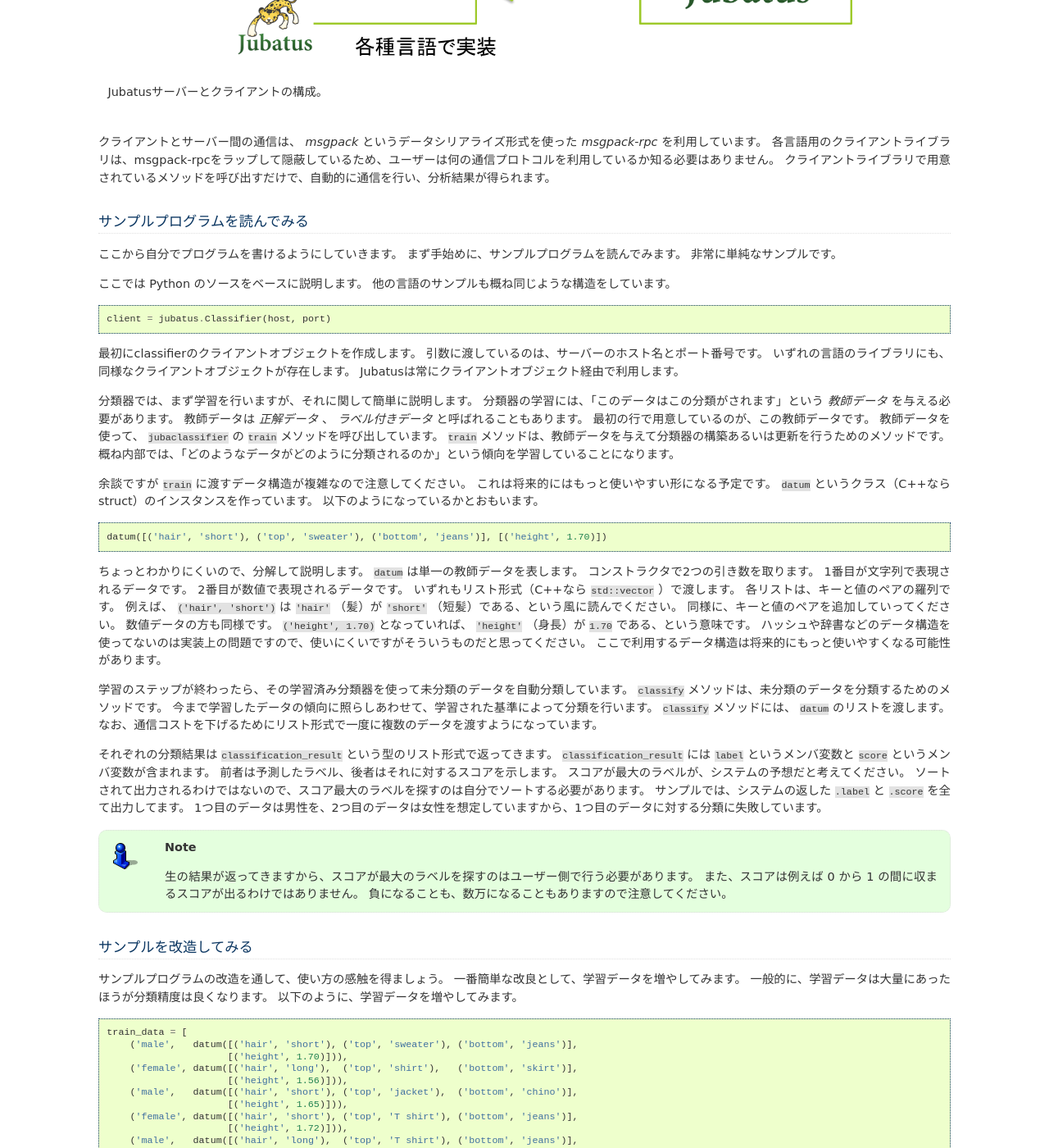
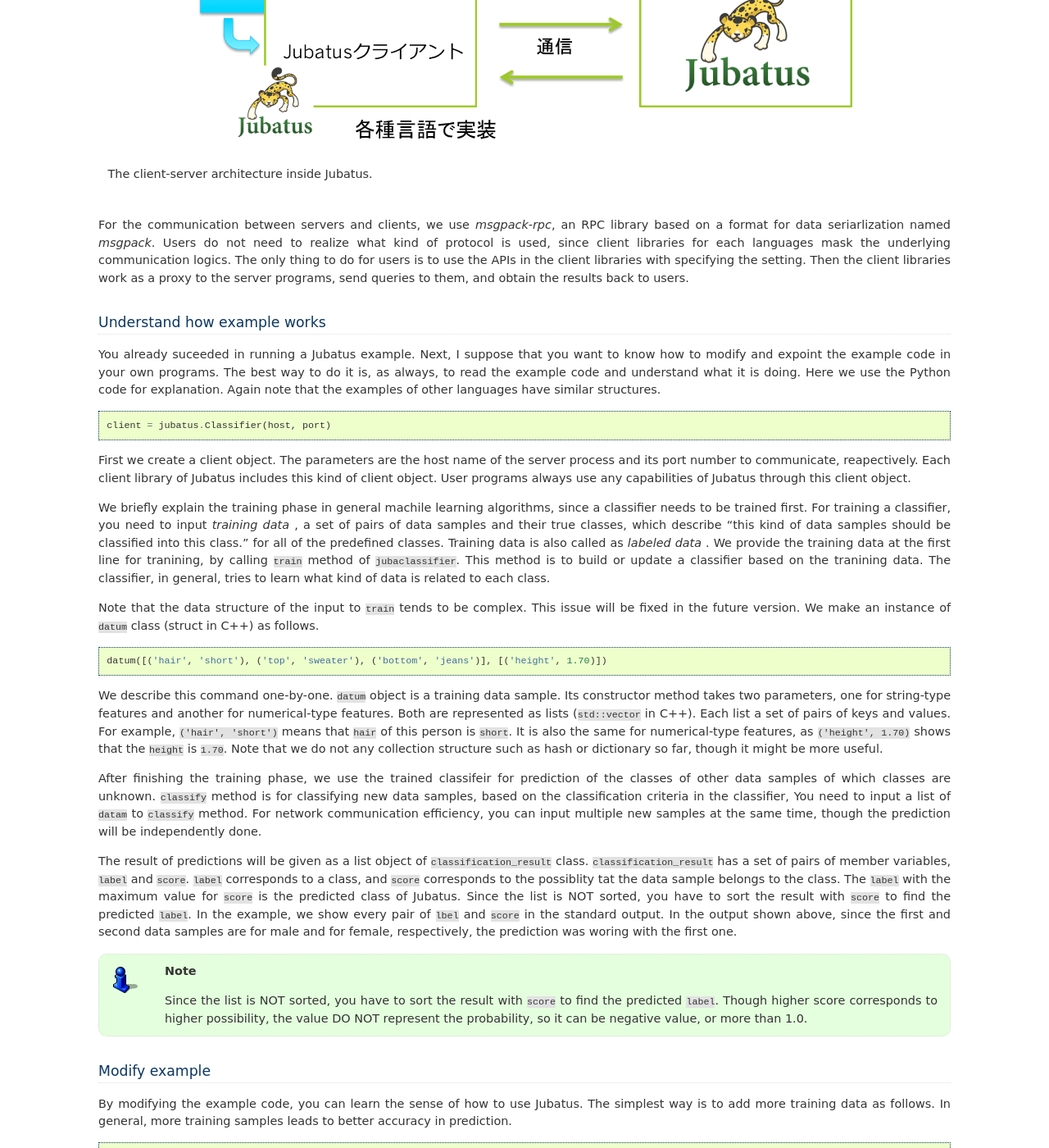
Before and after one commit to jubatus/handson-text, a Sphinx documentation site: the page built from en/source/run_jubatus.rst, in a window 1280 px wide and 1400 px high, scrolled down 1691 px. Shown: the whole window at 82% size. Built offline with Sphinx 7.4.7, drawn with Linux system fonts in a browser that asks for light colours; formulas are drawn with MathJax 3; some of the changed text lies outside the part shown.

Commit message:
translate run_jubatus.rst in English

```diff
--- a/en/source/run_jubatus.rst
+++ b/en/source/run_jubatus.rst
@@ -1,21 +1,20 @@
-=====================
- Jubatusを使ってみる
-=====================
+===================
+ How to use Jubatus
+===================
 
-まずはJubatusを起動して、実際にデータを流すところまで手を動かしてみましょう。
-サンプルソースを読み解きながら、どのように使えば良いのかを解説します。
+We will show you how to start and put data into Jubatus, using an example of source code.
 
 
-Jubatusを起動する
-=================
+Starting Jubatus
+================
 
-ではJubatusを起動します。
-先ほど説明した通り、Jubatusは複数の機械学習器を持っています。
-今日使うのは、分類器(classifier)です。
-Jubatusは機械学習器ごとに異なるコマンドで起動します。
-分類器は ``jubaclassifier`` コマンドです。
+First, we start running Jubatus.
+As we described in the previous section, Jubatus has a set of learners for machine learning tasks.
+This time we will use the classifier for classification problem.
+For each learner, Jubatus provides different command to start.
+Classifier will be run with ``jubaclassifier``.
 
-分類器を起動してみましょう。
+Here is the simple command to run it.
 
 ::
 
@@ -25,8 +24,8 @@
   options:
   ... [略]
 
-Jubatusの各サーバーの起動には、設定ファイルを指定する必要があります。
-ターミナルから以下のコマンドを叩いてみてください。
+Oops, you need to specify an option.
+Run the following command again on your terminal.
 
 ::
 
@@ -34,41 +33,42 @@
 
 .. note::
 
-   0.4.0以前までは、起動後に設定を読み込ませていましたが、0.4.0以降では起動時に指定する必要があります。
+   For the older versions of Jubatus than 0.4.0, configuration file is given after started. For later versions, you need it at the start.
+
+The path for option ``-f`` is to a configuration file.
+``/opt/jubtus/share/jubatus/`` is the installation path of Jubatus and you have a sample configuration file ``pa1.json`` under it for ``jubaclassifier``.
+We will explain what is in the configuration in the next section.
+If you have any error message after this command, Jubatus has started successfully. Congratulations!
 
 
-``-f`` で指定しているのは設定ファイルです。
-デフォルトでサンプルの設定が配布されているので、そのサンプル設定を読み込ませています。
-設定に関しては、次の章で解説します。
-上記のコマンドでエラーが表示されなければjubaclassifierが起動しています。
+If it fails, the most possible cause is that other process already occupies the same port, of which default value for ``jubaclassifier`` is 9199.
+To change the port number, use option ``-p``.
 
-起動しなかった場合は、別のプロセスが同じポートを利用している可能性があります。
-利用するポートを変えるときは、 ``-p`` オプションを指定します。
 
 ::
 
-  $ jubaclassifier -f /opt/jubatus/share/jubatus/example/config/classifier/pa1.json -p 9199
-
-``jubaclassifier`` は学習や予測のクエリ（リクエスト）を受け取るまで、起動した状態で待機します。
+  $ jubaclassifier -f /opt/jubatus/share/jubatus/example/config/classifier/pa1.json -p 19199
 
 
-サンプルを実行する
-==================
+Now ``jubaclassifier`` is running and waiting for queries (requests) of training or prediction from clients.
 
-``jubaclassifier`` が起動した状態で、サンプルプログラムを実行してみます。
-Jubatusを利用したサンプルアプリケーションを jubatus-example というプロジェクト下で公開しています。
+
+Try example
+===========
+
+Next we will run an example of client program to send queries to the running ``jubaclassifier``.
+A set of Jubatus examples have been released under the ``jubatus-example`` repository on Github.
 
 https://github.com/jubatus/jubatus-example
 
-今回はこの中から最も簡単なサンプルである性別推定（gender）を使います。
-配布したVMでは、 ``~/jubatus-example/gender`` にあります。
-このサンプルは、人の特徴情報（髪型、上半身の服装、下半身の服装、身長）の情報から、男女のいずれかを予測させるサンプルになっています。
-各特徴情報と、それがどちらの性別かがわかっているデータを使って学習を行い、性別が未知の人物の特徴情報に対して予測を行います。
-実行すると先ほどの ``jubaclassifier`` へ学習や予測のリクエスト（クエリー）を送信します。
-では、実行してみましょう。
-以降の説明では、 Python の例を利用する前提で書いていきますが、それ以外の言語のサンプルを利用しても説明は概ね同じです。
-C++やJavaの場合は、ビルドしてから利用してください。
-先ほど起動させたサーバーと、これから起動させるクライアントの2つを動かす必要があるので、サーバーをバックグラウンドジョブで動かすなどしてください。
+From the repository, we choose the simplest one, gender estimation.
+In the VM environment, you have the codes under the directory ``~/jubatus-example/gender``.
+The task of this example is to estimate the gender of a person based on his/her profile, such as hair-style, uppder body cloth, lower body cloth, and height.
+We train a classifier by using a training set of people of which gender information are given.
+When running the example script, the queries for training and prediction will be sent to the ``jubaclassifier`` that started above.
+
+OK, let's try to do it. In the folowing, we mainly use Python for the instruction. Note that they are almost the same for those of other languages, except you need to compile the code for C++ and Java.
+The ``jubaclassifier`` server process must run as a background job, since we also run a client program.
 
 ::
 
@@ -80,105 +80,93 @@
   female 2.79595327377
   male -2.36301612854
 
-
-上記のような出力が出たら成功です。
+Did you get an output like this? You got it!
 
 
-サーバー・クライアントモデル
-============================
+Client-server architecture
+==========================
 
-先のプログラムがどのように動いているのかを通じて、Jubatusの仕組みを解説します。
-Jubatusは最初に実行した ``jubaclassifier`` をはじめとするサーバーと、サンプルプログラムを始めとするクライアントからなります。
-この仕組みのお陰で、C++で書かれたサーバーがデータの前処理から各種機械学習アルゴリズムの適用を担当し、一方ユーザーサイドのクライアントはPythonやJavaなどの複数の言語のものから選択できます。
+We would like to introduce the architecture of Jubatus by explain how the example works.
+Jubatus mainly consists of the server programs for each machine learning tasks such as ``jubaclassifier`` and client programs.
+Thanks to this standard server-client architecture, Jubatus achieves both high perforhamce and usability at the same time.
+Developers can implement all kinds of data pre-processing and machine learning algortihms on server side with C++, and users can choose the language for their client programs from C++, Java, Python or Ruby.
 
 .. figure:: server-client.png
    :width: 800px
 
-   Jubatusサーバーとクライアントの構成。
-
-クライアントとサーバー間の通信は、 *msgpack* というデータシリアライズ形式を使った *msgpack-rpc* を利用しています。
-各言語用のクライアントライブラリは、msgpack-rpcをラップして隠蔽しているため、ユーザーは何の通信プロトコルを利用しているか知る必要はありません。
-クライアントライブラリで用意されているメソッドを呼び出すだけで、自動的に通信を行い、分析結果が得られます。
+   The client-server architecture inside Jubatus.
 
 
-サンプルプログラムを読んでみる
-==============================
+For the communication between servers and clients, we use *msgpack-rpc*, an RPC library based on a format for data seriarlization named *msgpack*.
+Users do not need to realize what kind of protocol is used, since client libraries for each languages mask the underlying communication logics.
+The only thing to do for users is to use the APIs in the client libraries with specifying the setting. Then the client libraries work as a proxy to the server programs, send queries to them, and obtain the results back to users.
 
-ここから自分でプログラムを書けるようにしていきます。
-まず手始めに、サンプルプログラムを読んでみます。
-非常に単純なサンプルです。
 
-ここでは Python のソースをベースに説明します。
-他の言語のサンプルも概ね同じような構造をしています。
+Understand how example works
+============================
+
+You already suceeded in running a Jubatus example.
+Next, I suppose that you want to know how to modify and expoint the example code in your own programs.
+The best way to do it is, as always, to read the example code and understand what it is doing.
+Here we use the Python code for explanation. Again note that the examples of other languages have similar structures.
+
 
 ::
 
    client = jubatus.Classifier(host, port)
 
-最初にclassifierのクライアントオブジェクトを作成します。
-引数に渡しているのは、サーバーのホスト名とポート番号です。
-いずれの言語のライブラリにも、同様なクライアントオブジェクトが存在します。
-Jubatusは常にクライアントオブジェクト経由で利用します。
+First we create a client object.
+The parameters are the host name of the server process and its port number to communicate, reapectively.
+Each client library of Jubatus includes this kind of client object.
+User programs always use any capabilities of Jubatus through this client object.
 
-分類器では、まず学習を行いますが、それに関して簡単に説明します。
-分類器の学習には、「このデータはこの分類がされます」という *教師データ* を与える必要があります。
-教師データは *正解データ* 、 *ラベル付きデータ* と呼ばれることもあります。
-最初の行で用意しているのが、この教師データです。
-教師データを使って、 ``jubaclassifier`` の ``train`` メソッドを呼び出しています。
-``train`` メソッドは、教師データを与えて分類器の構築あるいは更新を行うためのメソッドです。
-概ね内部では、「どのようなデータがどのように分類されるのか」という傾向を学習していることになります。
+We briefly explain the training phase in general machile learning algorithms, since a classifier needs to be trained first.
+For training a classifier, you need to input *training data* , a set of pairs of data samples and their true classes, which describe "this kind of data samples should be classified into this class." for all of the predefined classes.
+Training data is also called as *labeled data* .
+We provide the training data at the first line for tranining, by calling ``train`` method of ``jubaclassifier``.
+This method is to build or update a classifier based on the tranining data.
+The classifier, in general, tries to learn what kind of data is related to each class.
 
-余談ですが ``train`` に渡すデータ構造が複雑なので注意してください。
-これは将来的にはもっと使いやすい形になる予定です。
-``datum`` というクラス（C++なら struct）のインスタンスを作っています。
-以下のようになっているかとおもいます。
+Note that the data structure of the input to ``train`` tends to be complex.
+This issue will be fixed in the future version.
+We make an instance of  ``datum`` class (struct in C++) as follows.
 
 ::
 
   datum([('hair', 'short'), ('top', 'sweater'), ('bottom', 'jeans')], [('height', 1.70)])
 
-ちょっとわかりにくいので、分解して説明します。
-``datum`` は単一の教師データを表します。
-コンストラクタで2つの引き数を取ります。
-1番目が文字列で表現されるデータです。
-2番目が数値で表現されるデータです。
-いずれもリスト形式（C++なら ``std::vector`` ）で渡します。
-各リストは、キーと値のペアの羅列です。
-例えば、 ``('hair', 'short')`` は ``'hair'`` （髪）が ``'short'`` （短髪）である、という風に読んでください。
-同様に、キーと値のペアを追加していってください。
-数値データの方も同様です。
-``('height', 1.70)`` となっていれば、 ``'height'`` （身長）が ``1.70`` である、という意味です。
-ハッシュや辞書などのデータ構造を使ってないのは実装上の問題ですので、使いにくいですがそういうものだと思ってください。
-ここで利用するデータ構造は将来的にもっと使いやすくなる可能性があります。
+We describe this command one-by-one.
+``datum`` object is a training data sample. Its constructor method takes two parameters, one for string-type features and another for numerical-type features.
+Both are represented as lists (``std::vector`` in C++). Each list a set of pairs of keys and values.
+For example, ``('hair', 'short')`` means that ``hair`` of this person is ``short``.
+It is also the same for numerical-type features, as ``('height', 1.70)`` shows that the ``height`` is ``1.70``.
+Note that we do not any collection structure such as hash or dictionary so far, though it might be more useful.
 
-学習のステップが終わったら、その学習済み分類器を使って未分類のデータを自動分類しています。
-``classify`` メソッドは、未分類のデータを分類するためのメソッドです。
-今まで学習したデータの傾向に照らしあわせて、学習された基準によって分類を行います。
-``classify`` メソッドには、 ``datum`` のリストを渡します。
-なお、通信コストを下げるためにリスト形式で一度に複数のデータを渡すようになっています。
+After finishing the training phase, we use the trained classifeir for prediction of the classes of other data samples of which classes are unknown.
+``classify`` method is for classifying new data samples, based on the classification criteria in the classifier,
+You need to input a list of ``datam`` to ``classify`` method.
+For network communication efficiency, you can input multiple new samples at the same time, though the prediction will be independently done.
 
-それぞれの分類結果は ``classification_result`` という型のリスト形式で返ってきます。
-``classification_result`` には ``label`` というメンバ変数と ``score`` というメンバ変数が含まれます。
-前者は予測したラベル、後者はそれに対するスコアを示します。
-スコアが最大のラベルが、システムの予想だと考えてください。
-ソートされて出力されるわけではないので、スコア最大のラベルを探すのは自分でソートする必要があります。
-サンプルでは、システムの返した  ``.label`` と ``.score`` を全て出力してます。
-1つ目のデータは男性を、2つ目のデータは女性を想定していますから、1つ目のデータに対する分類に失敗しています。
+The result of predictions will be given as a list object of ``classification_result`` class.
+``classification_result`` has a set of pairs of member variables, ``label`` and ``score``.
+``label`` corresponds to a class, and ``score`` corresponds to the possiblity tat the data sample belongs to the class.
+The ``label`` with the maximum value for ``score`` is the predicted class of Jubatus.
+Since the list is NOT sorted, you have to sort the result with ``score`` to find the predicted ``label``.
+In the example, we show every pair of ``lbel`` and ``score`` in the standard output.
+In the output shown above, since the first and second data samples are for male and for female, respectively, the prediction was woring with the first one.
 
 .. note::
 
-   生の結果が返ってきますから、スコアが最大のラベルを探すのはユーザー側で行う必要があります。
-   また、スコアは例えば 0 から 1 の間に収まるスコアが出るわけではありません。
-   負になることも、数万になることもありますので注意してください。
+   Since the list is NOT sorted, you have to sort the result with ``score`` to find the predicted ``label``.
+   Though higher score corresponds to higher possibility, the value DO NOT represent the probability, so it can be negative value, or more than 1.0.
 
 
-サンプルを改造してみる
-======================
+Modify example
+==============
 
-サンプルプログラムの改造を通して、使い方の感触を得ましょう。
-一番簡単な改良として、学習データを増やしてみます。
-一般的に、学習データは大量にあったほうが分類精度は良くなります。
-以下のように、学習データを増やしてみます。
+By modifying the example code, you can learn the sense of how to use Jubatus.
+The simplest way is to add more training data as follows.
+In general, more training samples leads to better accuracy in prediction.
 
 ::
 
@@ -195,17 +183,15 @@
                        [('height', 1.82)])),
       ('female', datum([('hair', 'long'),  ('top', 'jacket'),  ('bottom', 'skirt')],
                        [('height', 1.43)])),
-      # 下の2行を追加
+      # Adding these two lines
       ('male',   datum([('hair', 'short'), ('top', 'jacket'),  ('bottom', 'jeans')],
                        [('height', 1.76)])),
       ('female', datum([('hair', 'long'),  ('top', 'sweater'), ('bottom', 'skirt')],
                        [('height', 1.52)])),
       ]
 
-もう一度同じようにサンプルを実行してください。
-実験を繰り返すときは、 ``jubaclassifier`` の再起動もしましょう。
-そのまま実行すると、追加学習になります。
-実行すると正しく分類できるようになりました。
+Then, run the experiment again after restarting ``jubaclassifier`` to clear the old classifier.
+This time, we obtain the correct predictions for both test samples.
 
 ::
 
@@ -217,12 +203,12 @@
   male -1.01078510284
 
 
-学習データは増やせば増やすほど、基本的には分類精度の向上が期待されます。
-ただし、追加したデータが今までと違う傾向があったりすると、精度が向上するどころか下がることもあるので注意しましょう。
+You might expect that adding samples always improves the classifier performance.
+However, noisy training example can actually decrese accuracy.
 
 
-次に、ラベルを追加してみます。
-今まで"男"と"女"だけの分類でしたが、"男（大人）", "女（大人）", "男（子供）", "女（子供）"の4分類にしてみます。
+Next, we will add another classes for prediction, rather than only two classes, ``male`` and ``female``.
+We define four classes, ``male (child)``, ``male (adult)``, ``female (child)``, and ``female (adult)`` as follows.
 
 ::
 
@@ -245,7 +231,7 @@
                              [('height', 1.52)])),
     ]
 
-先程と同様に実行してみましょう。
+Then repreat the experiment again.
 
 ::
 
@@ -260,6 +246,4 @@
   male (child) -1.42341578007
   female (adult) -0.188916295767
 
-
-一般的にラベル数を増やせば増やすほど、見かけ上の精度は下がることに注意しましょう。
-分類の粒度が細かくなればなるほど、正しく当てるのが難しくなるためです。
+Note that the accuracy is lower since the classificaiton must be more difficult with more candidate classes.
```
